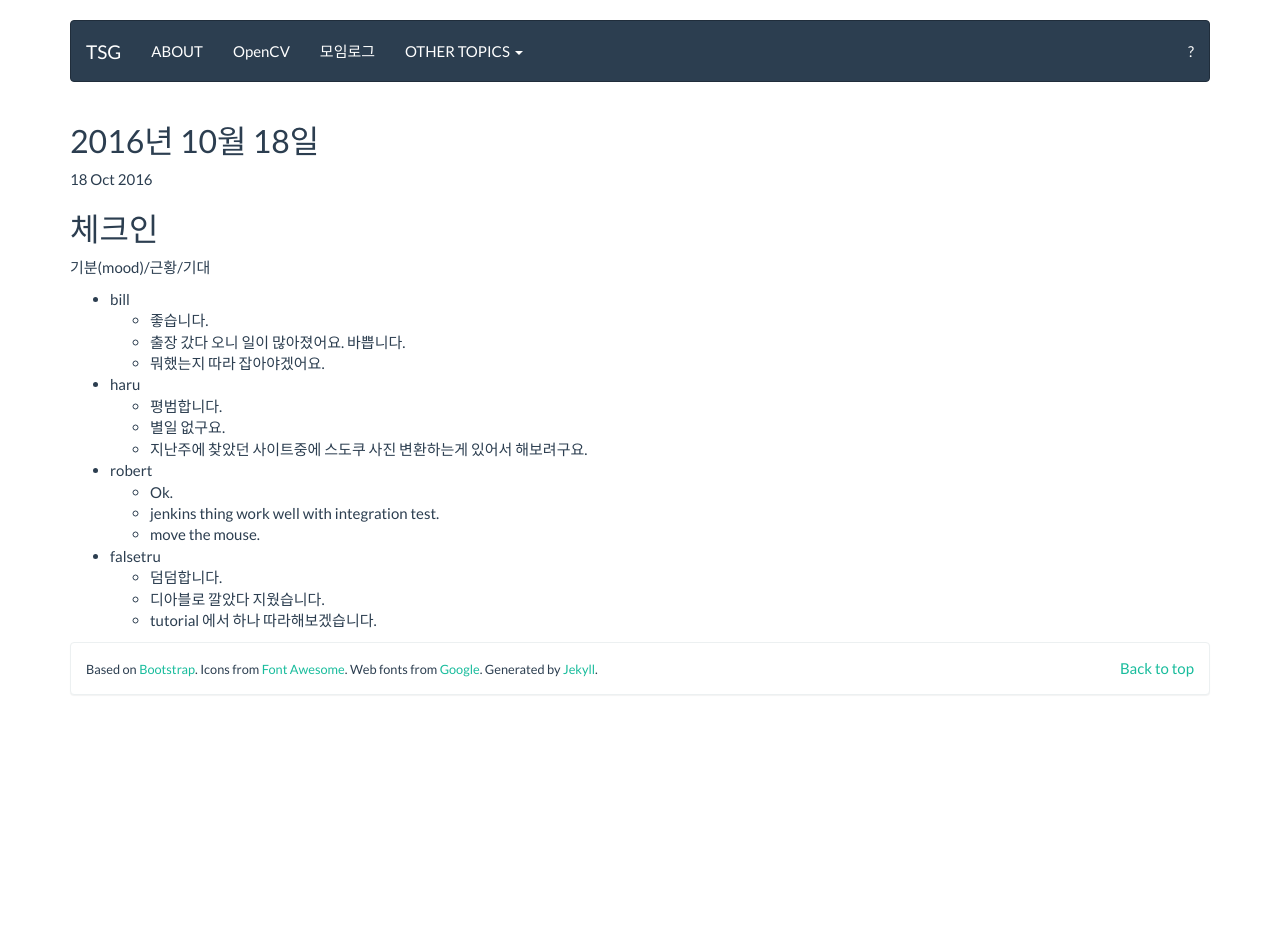
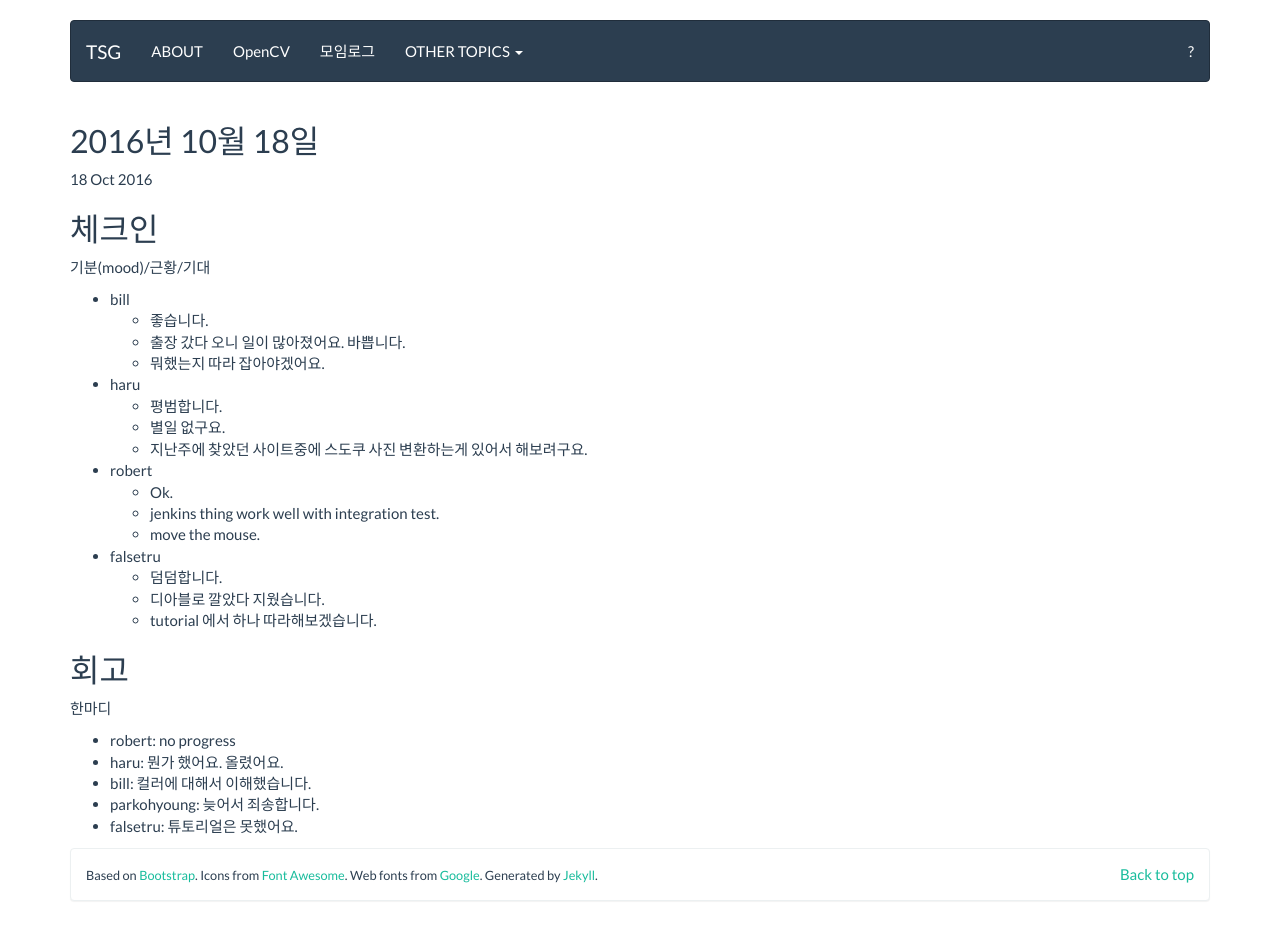
Before and after one commit to tuestudy/tuestudy.github.io, a Jekyll site: the page built from _posts/2016-10-18-meeting.markdown, in a window 1280 px wide. Built offline with Jekyll 4.4.1, drawn with Linux system fonts in a browser that asks for light colours; before the commit the page ends 900 px from its top, so only the background shows below that.

Commit message:
2016년 10월 18 회고

```diff
--- a/_posts/2016-10-18-meeting.markdown
+++ b/_posts/2016-10-18-meeting.markdown
@@ -29,3 +29,14 @@
   * 덤덤합니다.
   * 디아블로 깔았다 지웠습니다.
   * tutorial 에서 하나 따라해보겠습니다.
+
+
+## 회고
+
+한마디
+
+* robert: no progress
+* haru: 뭔가 했어요. 올렸어요.
+* bill: 컬러에 대해서 이해했습니다.
+* parkohyoung: 늦어서 죄송합니다.
+* falsetru: 튜토리얼은 못했어요.
```
